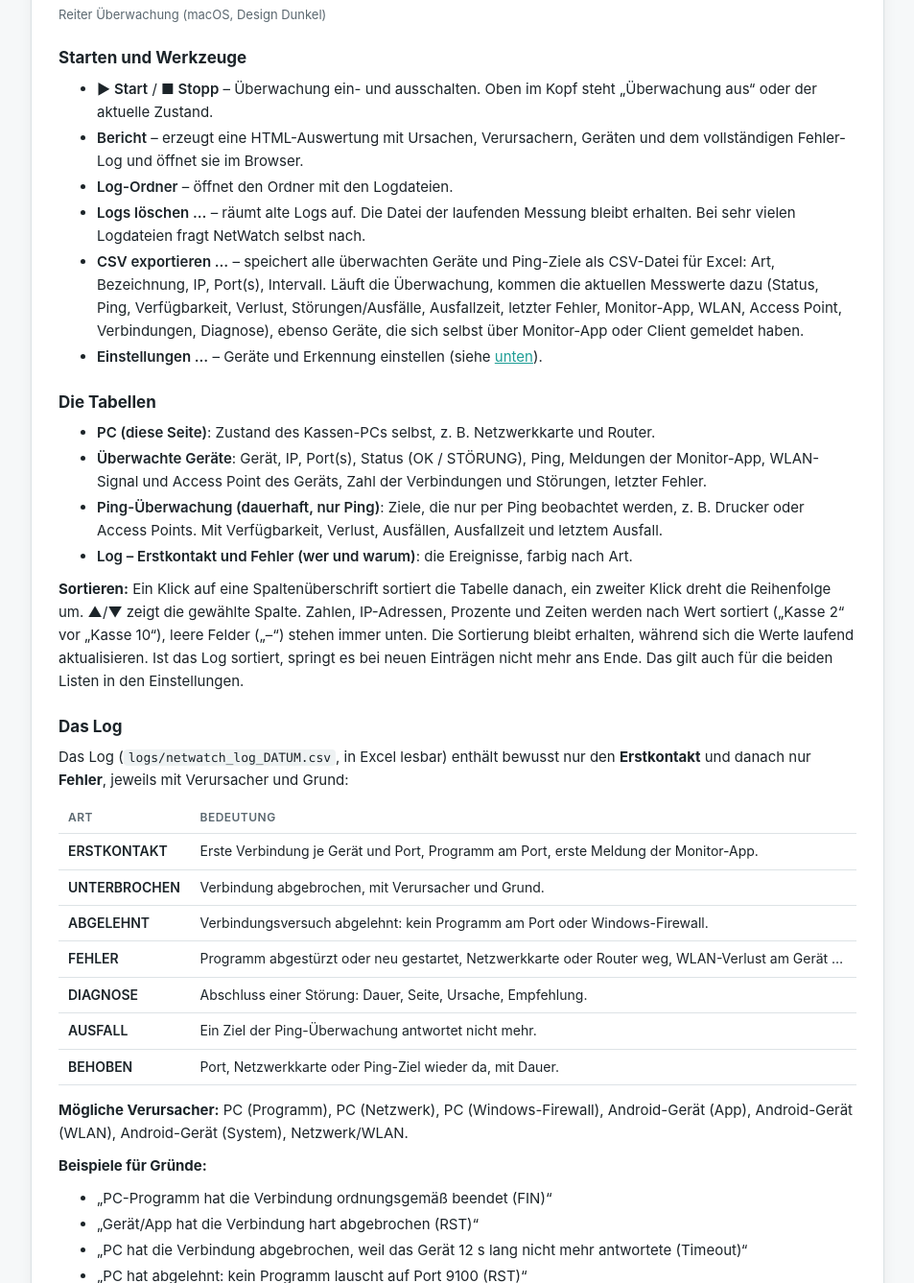
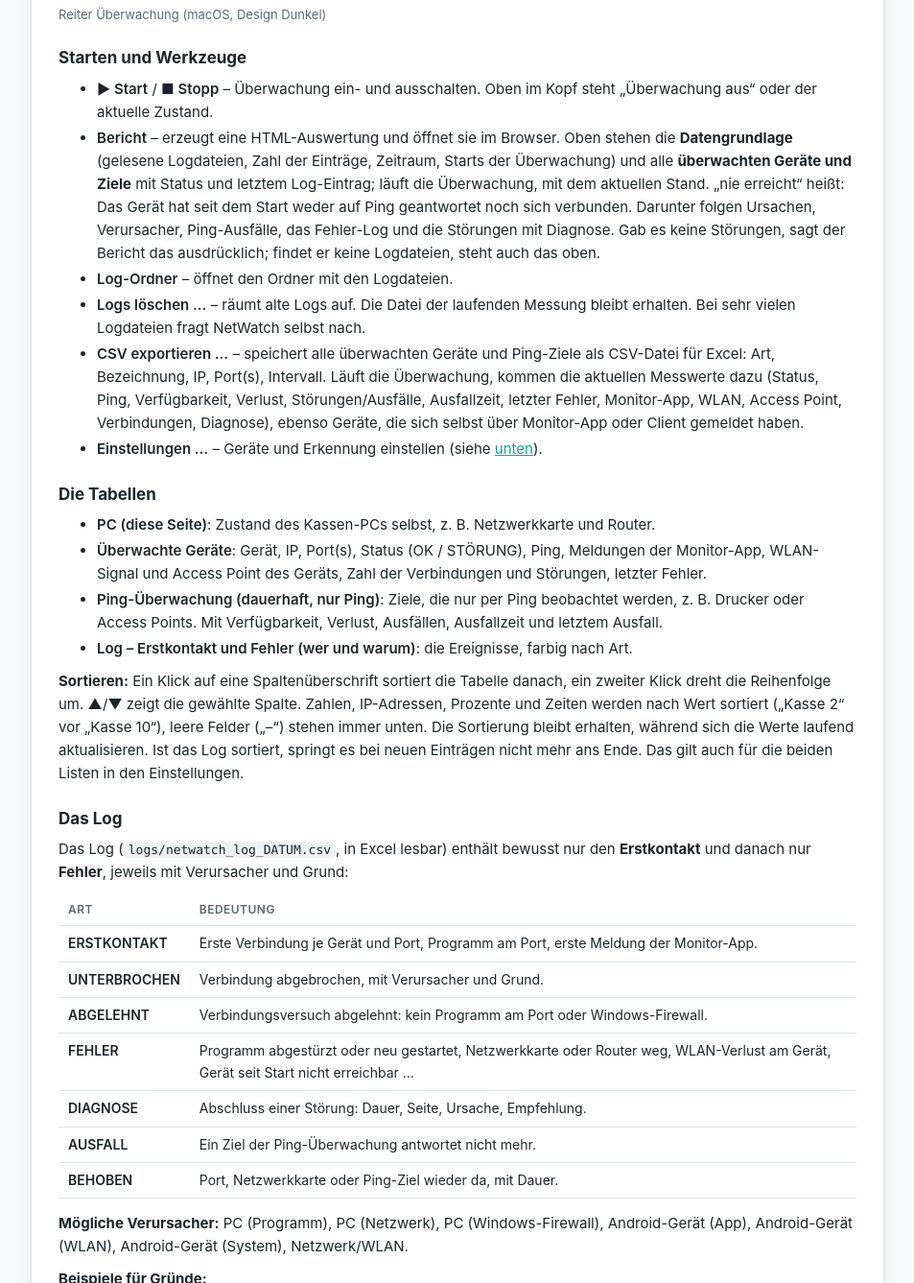
Before and after one commit to CKV-Kassen-Partner/ckv-netwatch-releases, a plain HTML site: page handbuch/index.html in a window 1280 px wide. Shown: the part 10020-11357 px from the top of the page at 96% size, without its empty margins (288-1241 px from the left). Drawn offline with Linux system fonts and the light colour scheme.

Commit message:
Handbuch V0.018.0

```diff
--- a/handbuch/index.html
+++ b/handbuch/index.html
@@ -421,7 +421,7 @@ footer { color: var(--muted); font-size: 13px; text-align: center; padding: 10px
 <h3 id="ueb-start">Starten und Werkzeuge</h3>
 <ul>
 <li><span class="ui">▶ Start</span> / <span class="ui">■ Stopp</span> – Überwachung ein- und ausschalten. Oben im Kopf steht „Überwachung aus“ oder der aktuelle Zustand.</li>
-<li><span class="ui">Bericht</span> – erzeugt eine HTML-Auswertung mit Ursachen, Verursachern, Geräten und dem vollständigen Fehler-Log und öffnet sie im Browser.</li>
+<li><span class="ui">Bericht</span> – erzeugt eine HTML-Auswertung und öffnet sie im Browser. Oben stehen die <b>Datengrundlage</b> (gelesene Logdateien, Zahl der Einträge, Zeitraum, Starts der Überwachung) und alle <b>überwachten Geräte und Ziele</b> mit Status und letztem Log-Eintrag; läuft die Überwachung, mit dem aktuellen Stand. „nie erreicht“ heißt: Das Gerät hat seit dem Start weder auf Ping geantwortet noch sich verbunden. Darunter folgen Ursachen, Verursacher, Ping-Ausfälle, das Fehler-Log und die Störungen mit Diagnose. Gab es keine Störungen, sagt der Bericht das ausdrücklich; findet er keine Logdateien, steht auch das oben.</li>
 <li><span class="ui">Log-Ordner</span> – öffnet den Ordner mit den Logdateien.</li>
 <li><span class="ui">Logs löschen …</span> – räumt alte Logs auf. Die Datei der laufenden Messung bleibt erhalten. Bei sehr vielen Logdateien fragt NetWatch selbst nach.</li>
 <li><span class="ui">CSV exportieren …</span> – speichert alle überwachten Geräte und Ping-Ziele als CSV-Datei für Excel: Art, Bezeichnung, IP, Port(s), Intervall. Läuft die Überwachung, kommen die aktuellen Messwerte dazu (Status, Ping, Verfügbarkeit, Verlust, Störungen/Ausfälle, Ausfallzeit, letzter Fehler, Monitor-App, WLAN, Access Point, Verbindungen, Diagnose), ebenso Geräte, die sich selbst über Monitor-App oder Client gemeldet haben.</li>
@@ -444,7 +444,7 @@ footer { color: var(--muted); font-size: 13px; text-align: center; padding: 10px
 <tr><td class="ui">ERSTKONTAKT</td><td>Erste Verbindung je Gerät und Port, Programm am Port, erste Meldung der Monitor-App.</td></tr>
 <tr><td class="ui">UNTERBROCHEN</td><td>Verbindung abgebrochen, mit Verursacher und Grund.</td></tr>
 <tr><td class="ui">ABGELEHNT</td><td>Verbindungsversuch abgelehnt: kein Programm am Port oder Windows-Firewall.</td></tr>
-<tr><td class="ui">FEHLER</td><td>Programm abgestürzt oder neu gestartet, Netzwerkkarte oder Router weg, WLAN-Verlust am Gerät …</td></tr>
+<tr><td class="ui">FEHLER</td><td>Programm abgestürzt oder neu gestartet, Netzwerkkarte oder Router weg, WLAN-Verlust am Gerät, Gerät seit Start nicht erreichbar …</td></tr>
 <tr><td class="ui">DIAGNOSE</td><td>Abschluss einer Störung: Dauer, Seite, Ursache, Empfehlung.</td></tr>
 <tr><td class="ui">AUSFALL</td><td>Ein Ziel der Ping-Überwachung antwortet nicht mehr.</td></tr>
 <tr><td class="ui">BEHOBEN</td><td>Port, Netzwerkkarte oder Ping-Ziel wieder da, mit Dauer.</td></tr>
```
